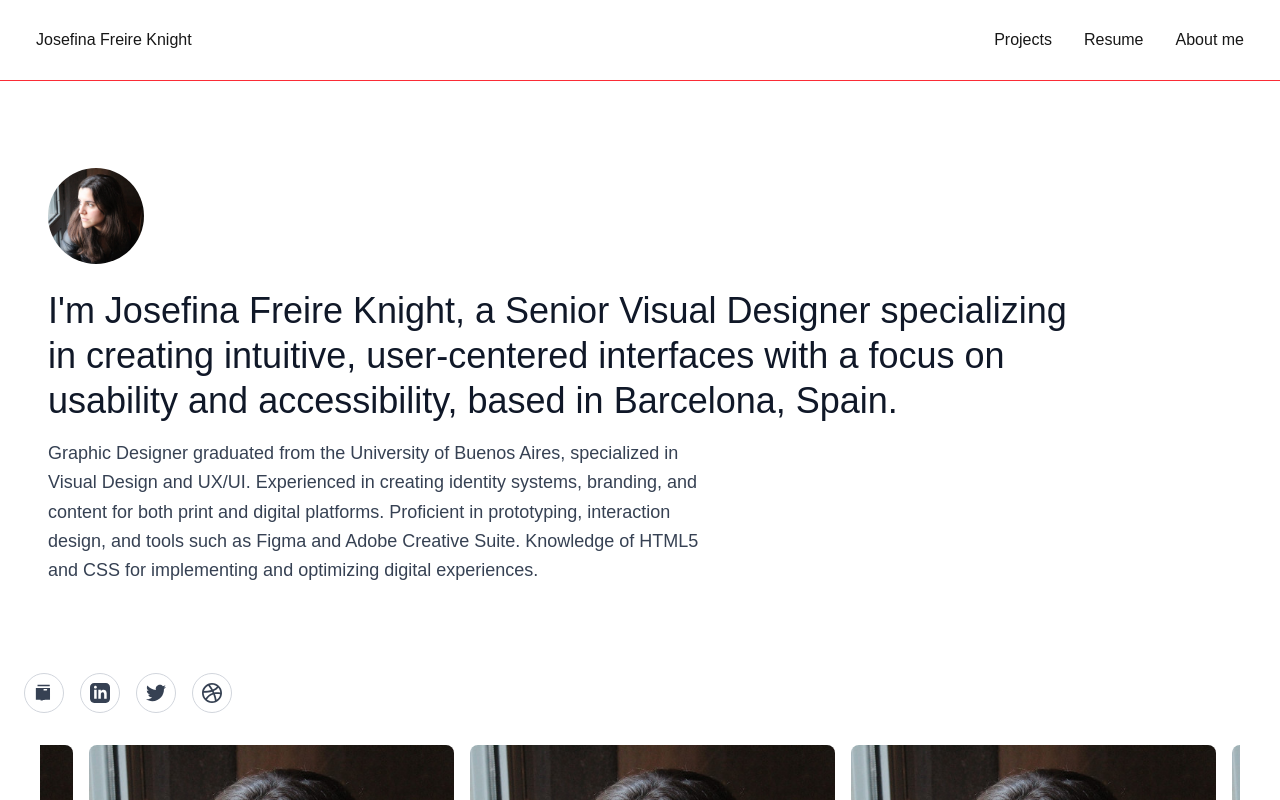
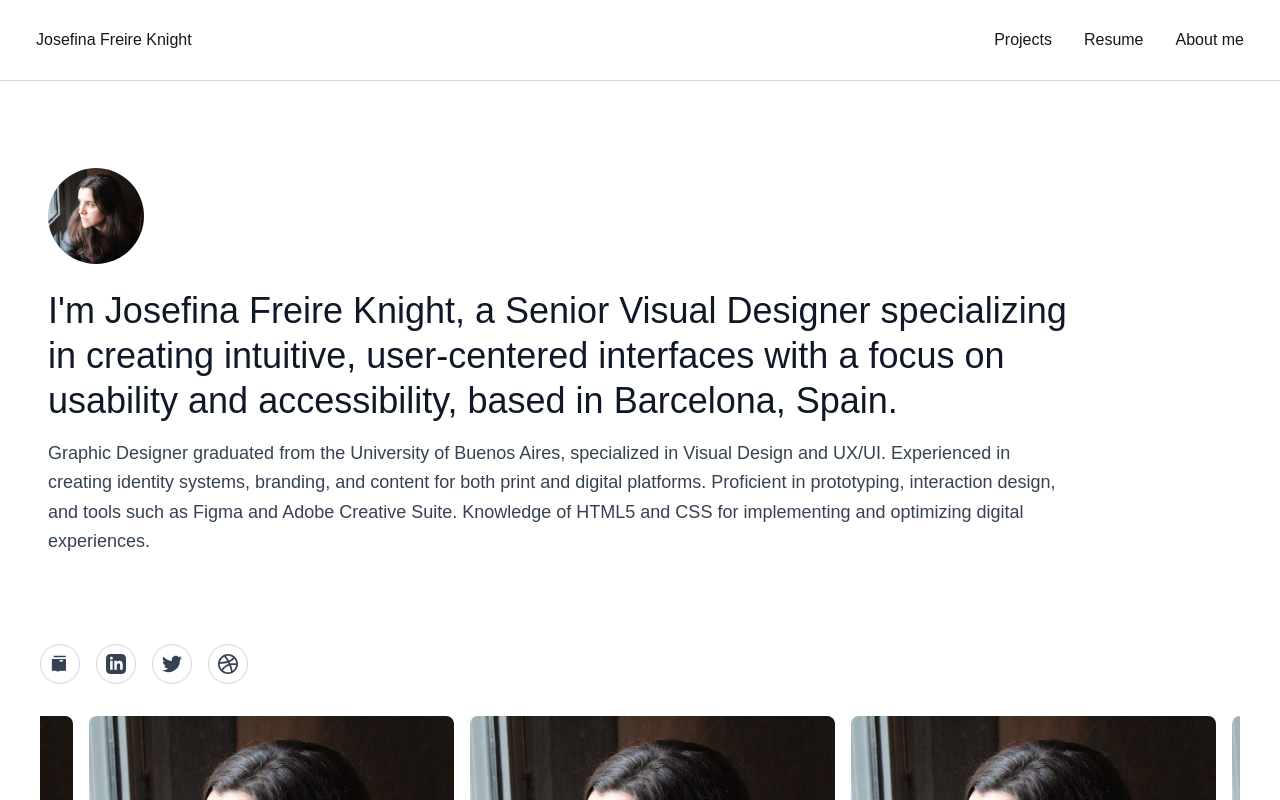
Before and after one commit to tomasfrancizco/portfolio-josefina, a Next.js app: page / in a window 1280 px wide. Built offline with nearby package versions, Linux system fonts and the light colour scheme.

Commit message:
added animation

```diff
--- /dev/null
+++ b/src/components/AnimatedElement.tsx
@@ -0,0 +1,48 @@
+"use client";
+import React, { ReactNode } from 'react';
+import useIntersectionObserver from '@/hooks/useIntersectionObserver';
+
+interface AnimatedElementProps {
+  children: ReactNode;
+  className?: string;
+  delay?: number;
+  duration?: number;
+  distance?: number;
+  once?: boolean;
+  threshold?: number;
+  rootMargin?: string;
+}
+
+export default function AnimatedElement({
+  children,
+  className = '',
+  delay = 0,
+  duration = 1000,
+  distance = 30,
+  once = true,
+  threshold = 0.1,
+  rootMargin = '0px'
+}: AnimatedElementProps) {
+  const [ref, isVisible] = useIntersectionObserver<HTMLDivElement>({
+    threshold,
+    rootMargin
+  }, once);
+
+  const delayStyle = delay ? `${delay}ms` : '0ms';
+  const durationStyle = `${duration}ms`;
+
+  return (
+    <div
+      ref={ref}
+      className={`transition-all ease-out ${className}`}
+      style={{
+        opacity: isVisible ? 1 : 0,
+        transform: isVisible ? 'translateY(0)' : `translateY(${distance}px)`,
+        transitionDuration: durationStyle,
+        transitionDelay: delayStyle,
+      }}
+    >
+      {children}
+    </div>
+  );
+}
--- a/src/components/Cover.tsx
+++ b/src/components/Cover.tsx
@@ -1,6 +1,7 @@
 "use client";
 import React from "react";
 import Image from "next/image";
+import AnimatedElement from "./AnimatedElement";
 
 export default function Cover() {
   return (
@@ -19,15 +20,18 @@ export default function Cover() {
             />
           </div>
 
-          {/* Title */}
-          <h1 className="mb-4 max-w-5xl text-left text-2xl leading-tight text-gray-900 md:text-3xl lg:text-4xl">
+          {/* Title with animation */}
+          <AnimatedElement className="mb-4 max-w-5xl text-left">
+            <h1 className="text-2xl leading-tight text-gray-900 md:text-3xl lg:text-4xl">
               I'm Josefina Freire Knight, a Senior Visual Designer specializing in
               creating intuitive, user-centered interfaces with a focus on
               usability and accessibility, based in Barcelona, Spain.
             </h1>
+          </AnimatedElement>
 
-          {/* Subtitle */}
-          <p className="mb-6 max-w-2xl text-left text-lg leading-relaxed text-gray-700">
+          {/* Subtitle with animation - delayed slightly */}
+          <AnimatedElement className="mb-6 max-w-5xl text-left" delay={300}>
+            <p className="text-lg leading-relaxed text-gray-700">
               Graphic Designer graduated from the University of Buenos Aires,
               specialized in Visual Design and UX/UI. Experienced in creating
               identity systems, branding, and content for both print and digital
@@ -35,6 +39,7 @@ export default function Cover() {
               such as Figma and Adobe Creative Suite. Knowledge of HTML5 and CSS
               for implementing and optimizing digital experiences.
             </p>
+          </AnimatedElement>
         </div>
       </div>
     </div>
--- a/src/components/Navbar.tsx
+++ b/src/components/Navbar.tsx
@@ -7,7 +7,7 @@ const Navbar = (props: {
   setSidebarOpen: (arg0: boolean) => void;
 }) => {
   return (
-    <header className="sticky top-0 z-999 flex w-full bg-white drop-shadow-1 dark:bg-boxdark dark:drop-shadow-none outline outline-red-500">
+    <header className="sticky top-0 z-999 flex w-full bg-white drop-shadow-1 dark:bg-boxdark dark:drop-shadow-none outline outline-gray-300">
       <div className="flex flex-grow items-center justify-between m-3 px-4 py-4 shadow-2 md:px-6 2xl:px-11">
         <div className="flex items-center gap-2 sm:gap-4 lg:hidden">
           {/* <!-- Hamburger Toggle BTN --> */}
--- a/src/components/SocialLinks.tsx
+++ b/src/components/SocialLinks.tsx
@@ -1,10 +1,11 @@
 "use client";
 import React from "react";
 import Link from "next/link";
+import AnimatedElement from "./AnimatedElement";
 
 export default function SocialLinks() {
   return (
-    <div className="flex space-x-4">
+    <AnimatedElement className="flex space-x-4 mx-4" threshold={0.2} delay={100}>
       {/* Behance */}
       <Link
         href="https://behance.net"
@@ -52,6 +53,6 @@ export default function SocialLinks() {
           <path d="M12 0c-6.628 0-12 5.373-12 12s5.372 12 12 12 12-5.373 12-12-5.372-12-12-12zm9.885 11.441c-2.575-.422-4.943-.445-7.103-.073-.244-.563-.497-1.125-.767-1.68 2.31-1 4.165-2.358 5.548-4.082 1.35 1.594 2.197 3.619 2.322 5.835zm-3.842-7.282c-1.205 1.554-2.868 2.783-4.986 3.68-1.016-1.861-2.178-3.676-3.488-5.438.779-.197 1.591-.314 2.431-.314 2.275 0 4.368.779 6.043 2.072zm-10.516-.993c1.331 1.742 2.511 3.538 3.537 5.381-2.43.715-5.331 1.082-8.684 1.105.692-2.835 2.601-5.193 5.147-6.486zm-5.44 8.834l.013-.256c3.849-.005 7.169-.448 9.95-1.322.233.475.456.952.67 1.432-3.38 1.057-6.165 3.222-8.337 6.48-1.432-1.719-2.296-3.927-2.296-6.334zm3.829 7.81c1.969-3.088 4.482-5.098 7.598-6.027.928 2.42 1.609 4.91 2.043 7.46-3.349 1.291-6.953.666-9.641-1.433zm11.586.43c-.438-2.353-1.08-4.653-1.92-6.897 1.876-.265 3.94-.196 6.199.196-.437 2.786-2.028 5.192-4.279 6.701z"/>
         </svg>
       </Link>
-    </div>
+    </AnimatedElement>
   );
 }
--- /dev/null
+++ b/src/hooks/useIntersectionObserver.tsx
@@ -0,0 +1,48 @@
+import { useEffect, useState, useRef, RefObject } from 'react';
+
+interface IntersectionObserverOptions {
+  root?: Element | null;
+  rootMargin?: string;
+  threshold?: number | number[];
+}
+
+/**
+ * Hook that triggers a callback when an element enters the viewport
+ */
+export default function useIntersectionObserver<T extends Element>(
+  options: IntersectionObserverOptions = {},
+  once: boolean = true
+): [RefObject<T>, boolean] {
+  const elementRef = useRef<T>(null);
+  const [isVisible, setIsVisible] = useState(false);
+
+  const { root = null, rootMargin = '0px', threshold = 0.1 } = options;
+
+  useEffect(() => {
+    const element = elementRef.current;
+    if (!element) return;
+
+    const observer = new IntersectionObserver(
+      ([entry]) => {
+        const isElementVisible = entry.isIntersecting;
+        setIsVisible(isElementVisible);
+
+        // If once is true, unobserve the element after it becomes visible
+        if (isElementVisible && once && element) {
+          observer.unobserve(element);
+        }
+      },
+      { root, rootMargin, threshold }
+    );
+
+    observer.observe(element);
+
+    return () => {
+      if (element) {
+        observer.unobserve(element);
+      }
+    };
+  }, [root, rootMargin, threshold, once]);
+
+  return [elementRef, isVisible];
+}
```
Lines whose indentation alone changed are shown as unchanged.
